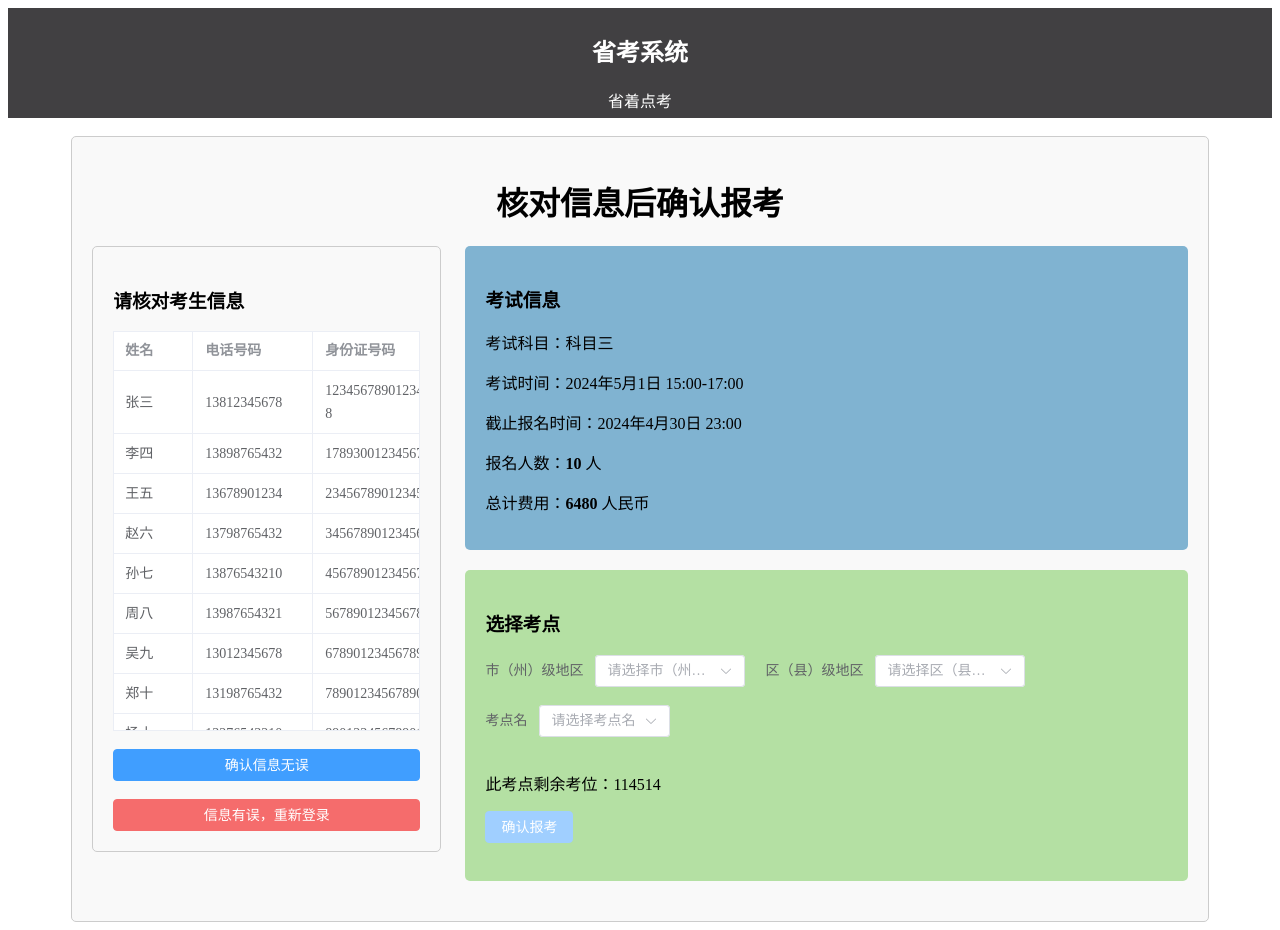
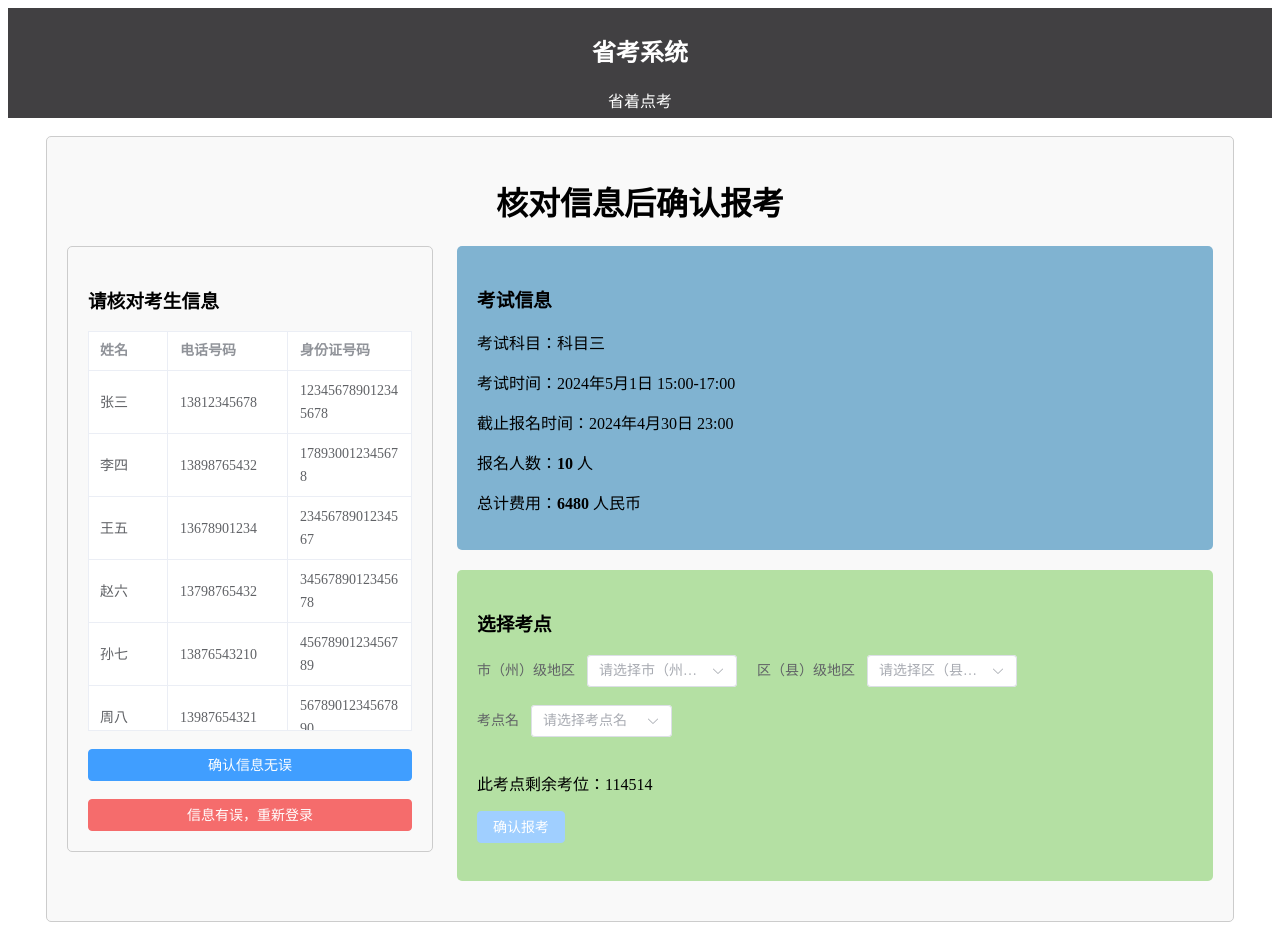
Before and after one commit to RTLiang/exam-manage-frontend, a Nuxt app: page /institution_comfirm_exam in a window 1280 px wide. Built offline with nearby package versions, Linux system fonts and the light colour scheme.

Commit message:
UI小改

```diff
--- a/pages/institution_comfirm_exam.vue
+++ b/pages/institution_comfirm_exam.vue
@@ -11,7 +11,7 @@
                     <el-table :data="studentsData" border height=400 style="width: 100%">
                         <el-table-column prop="name" label="姓名" width="80" />
                         <el-table-column prop="phoneNumber" label="电话号码" width="120" />
-                        <el-table-column prop="idNumber" label="身份证号码" width="150" />
+                        <el-table-column prop="idNumber" label="身份证号码" />
                     </el-table>
                     <br>
                     <div v-if="!confirmed">
@@ -185,7 +185,7 @@ export default {
 <style scoped>
 .exam-page {
     padding: 20px;
-    margin: auto 5%;
+    margin: auto 3%;
     background-color: #f9f9f9;
     border-radius: 5px;
     border: 1px solid #ccc;
```
